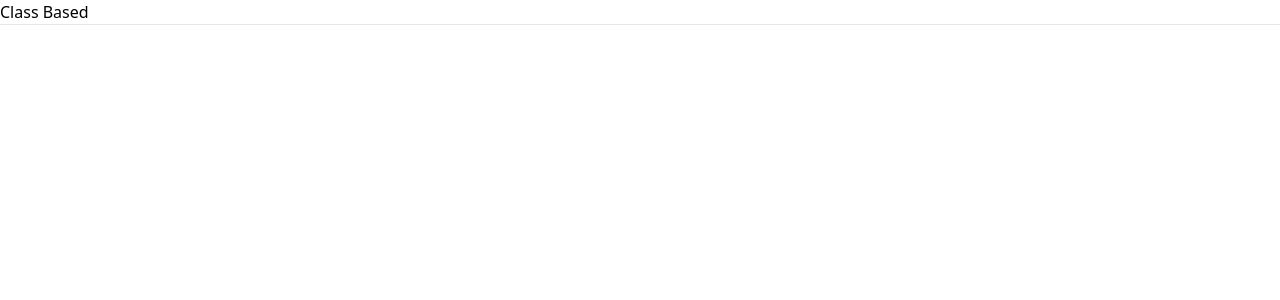
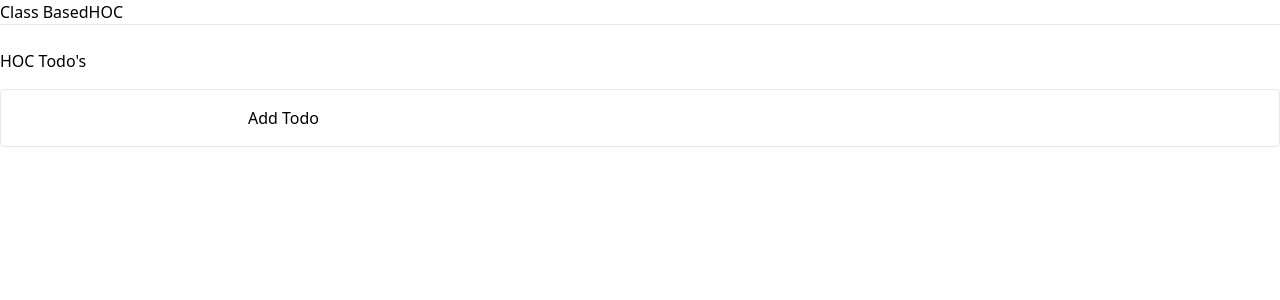
Before and after one commit to codytooker/hooks-example, a React (Create React App) app: page /class-hoc in a window 1280 px wide. Shown: the top 300 px of the page. Built offline with nearby package versions, Linux system fonts and the light colour scheme.

Commit message:
add Hoc version

```diff
--- a/src/App.js
+++ b/src/App.js
@@ -1,9 +1,10 @@
-import React from "react";
-import { BrowserRouter, Route, Switch } from "react-router-dom";
+import React from 'react'
+import { BrowserRouter, Route, Switch } from 'react-router-dom'
 
-import Navigation from "./components/ui/Navigation";
-import Home from "./components/routes/Home";
-import ClassBased from "./components/routes/ClassBased";
+import Navigation from './components/ui/Navigation'
+import Home from './components/routes/Home'
+import ClassBased from './components/routes/ClassBased'
+import HocTodos from './components/routes/HocTodos'
 
 const App = () => (
   <BrowserRouter>
@@ -11,8 +12,9 @@ const App = () => (
     <Switch>
       <Route exact path="/" component={Home} />
       <Route exact path="/class" component={ClassBased} />
+      <Route exact path="/class-hoc" component={HocTodos} />
     </Switch>
   </BrowserRouter>
-);
+)
 
-export default App;
+export default App
--- a/src/components/routes/ClassBased/index.js
+++ b/src/components/routes/ClassBased/index.js
@@ -16,9 +16,6 @@ class ClassBased extends Component {
   }
 
   componentDidUpdate(prevProps, prevState) {
-    console.log('did update')
-    console.log(prevState.todos)
-    console.log(this.state.todos)
     if (!isEqual(this.state.todos, prevState.todos))
       window.localStorage.setItem(
         'classBased',
--- /dev/null
+++ b/src/components/routes/HocTodos/index.js
@@ -0,0 +1,18 @@
+import React from 'react'
+
+import { Page, Container, Title } from '../../ui/layout'
+import Todos from '../../ui/Todos'
+import withLocalStorageArray from '../../../hocs/withLocalStorageArray'
+
+const HocTodos = ({ todos, addTodo, removeTodo }) => {
+  return (
+    <Page>
+      <Container>
+        <Title>HOC Todo's</Title>
+        <Todos todos={todos} addTodo={addTodo} removeTodo={removeTodo} />
+      </Container>
+    </Page>
+  )
+}
+
+export default withLocalStorageArray(HocTodos, 'classBasedHoc')
--- a/src/components/ui/Navigation/index.js
+++ b/src/components/ui/Navigation/index.js
@@ -1,20 +1,21 @@
-import React from "react";
-import { Link } from "react-router-dom";
+import React from 'react'
+import { Link } from 'react-router-dom'
 
-import { Container } from "../../ui/layout";
+import { Container } from '../../ui/layout'
 
 const Navigation = () => {
   return (
     <NavContainer>
       <Container>
         <Link to="/class">Class Based</Link>
+        <Link to="/class-hoc">HOC</Link>
       </Container>
     </NavContainer>
-  );
-};
+  )
+}
 
-export default Navigation;
+export default Navigation
 
 const NavContainer = ({ children }) => (
   <div className="border-b border-grey-light">{children}</div>
-);
+)
--- /dev/null
+++ b/src/hocs/withLocalStorageArray.js
@@ -0,0 +1,50 @@
+import React, { Component } from 'react'
+import isEqual from 'lodash/isEqual'
+
+const withLocalStorageArray = (WrappedComponent, key) => {
+  return class extends Component {
+    state = {
+      todos: [],
+    }
+
+    componentDidMount() {
+      const todos = JSON.parse(window.localStorage.getItem(key)) || []
+
+      this.setState({ todos })
+    }
+
+    componentDidUpdate(prevProps, prevState) {
+      if (!isEqual(this.state.todos, prevState.todos))
+        window.localStorage.setItem(key, JSON.stringify(this.state.todos))
+    }
+
+    addTodo = (newTodo) => {
+      const { todos } = this.state
+
+      this.setState({
+        todos: [...todos, newTodo],
+      })
+    }
+
+    removeTodo = (i) => {
+      const { todos } = this.state
+
+      this.setState({
+        todos: [...todos.slice(0, i), ...todos.slice(i + 1)],
+      })
+    }
+
+    render() {
+      return (
+        <WrappedComponent
+          todos={this.state.todos}
+          addTodo={this.addTodo}
+          removeTodo={this.removeTodo}
+          {...this.props}
+        />
+      )
+    }
+  }
+}
+
+export default withLocalStorageArray
```
